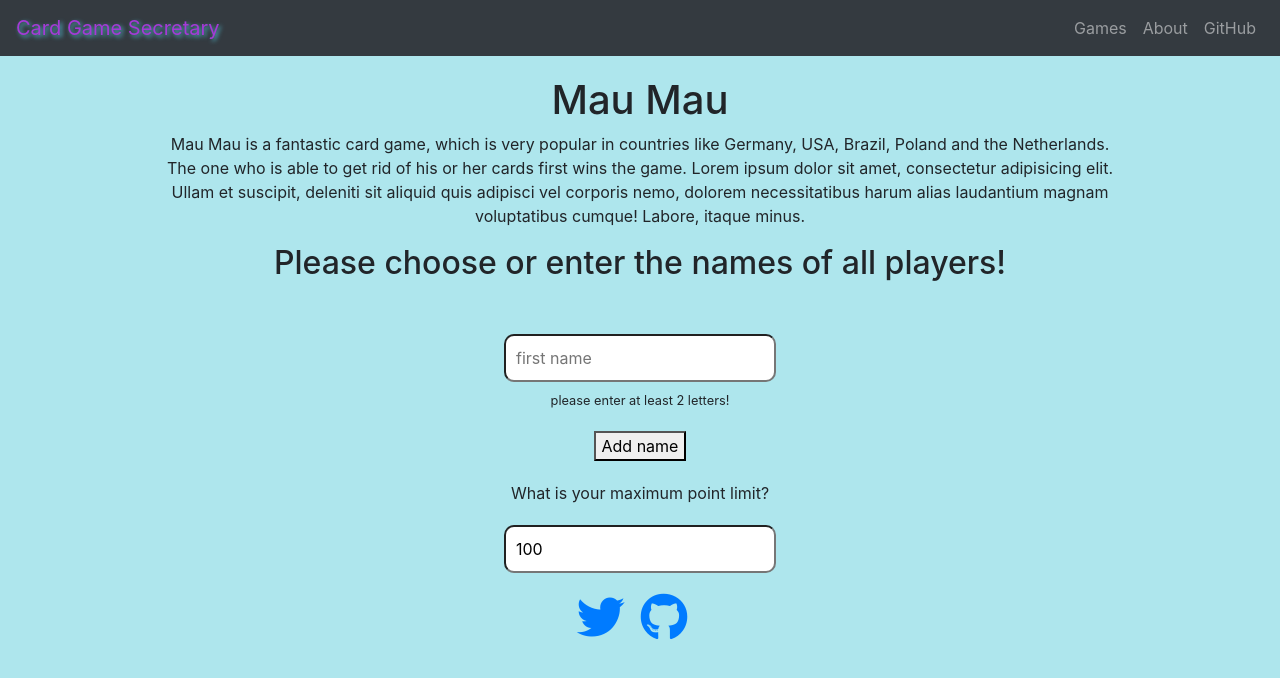
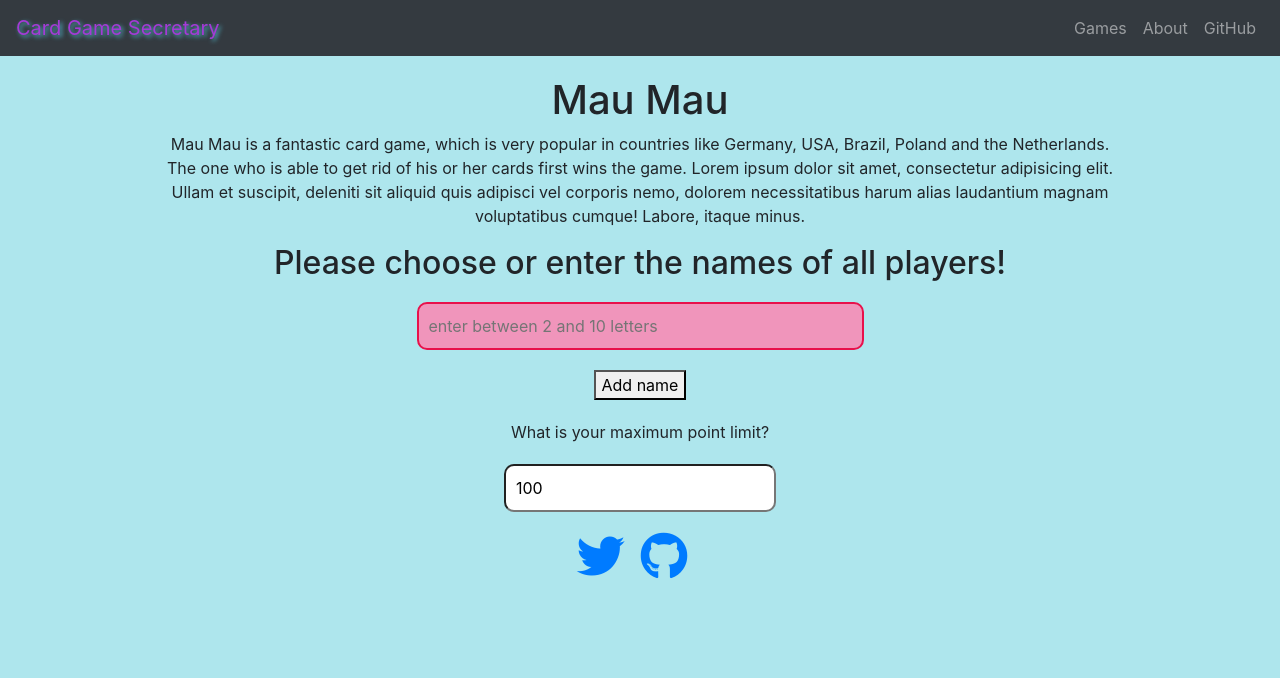
Before and after one commit to bastian-ger/card_secretary, a React app: page /maumau in a window 1280 px wide. Shown: the top 678 px of the page. Built offline with nearby package versions, Linux system fonts and the light colour scheme.

Commit message:
Added Input component
and implemented it within PlayersForm

```diff
--- a/src/components/PlayersForm/PlayersForm.js
+++ b/src/components/PlayersForm/PlayersForm.js
@@ -8,6 +8,7 @@ import * as gameDependentComponentActions from '../../store/actions/gameDependen
 import { withRouter } from 'react-router-dom';
 
 import MauMauMiniForm from '../MauMauMiniForm/MauMauMiniForm';
+import Input from '../UI/Input/Input';
 
 class PlayersForm extends Component {
   state = {
@@ -25,19 +26,22 @@ class PlayersForm extends Component {
     return (
       <Aux>
         <form
-          onSubmit={this.submitHandler}
+          onSubmit={this.addNameHandler}
           className={classes.PlayersForm}
         >
-          <label htmlFor="name"></label>
-          <input
+          <Input
+            inputElementType="input"
             type="text"
             id="name"
             value={this.state.currentPlayerName}
-            placeholder="first name"
-            onChange={this.nameChangedHandler}
+            placeholder="enter between 2 and 10 letters"
+            minLength="2"
+            maxLength="10"
+            label=""
+            required
+            changed={this.nameChangedHandler}
           />
-          <small>please enter at least 2 letters!</small>
-        <button onClick={this.addNameHandler}>Add name</button>
+        <button>Add name</button>
           {gameDependentComponent}
         </form>
         {Object.keys(this.state.players).length > 0 ? <h2>These are your players...</h2> : null}
@@ -64,26 +68,23 @@ class PlayersForm extends Component {
   }
 
   nameChangedHandler = (event) => {
-    this.setState({currentPlayerName: event.target.value});
+    this.setState({
+      currentPlayerName: event.target.value,
+      touched: true
+    });
   }
 
-  submitHandler = (event) => {
+  addNameHandler = (event) => {
     event.preventDefault();
-  }
-
-  addNameHandler = () => {
-    if (this.state.currentPlayerName.length > 1) {
       const updatedPlayers = {
         ...this.state.players,
         [this.state.currentPlayerName]: 0
       };
-      console.log(updatedPlayers);
 
       this.setState({
         players: updatedPlayers,
-        currentPlayerName: ''
+        currentPlayerName: '',
       });
-    }
   }
 
   removeNameHandler = ({currentTarget}) => {
--- /dev/null
+++ b/src/components/UI/Input/Input.css
@@ -0,0 +1,33 @@
+.Input {
+  width: 100%;
+  box-sizing: border-box;
+}
+
+.InputEl {
+  border: 2px solid grey;
+  padding: 10px 10px;
+  display: block;
+  width: 100%;
+  box-sizing: border-box;
+}
+
+.InputEl:invalid {
+  border: 2px solid #e8114b;
+  background-color: #f095bb;
+}
+
+.InputEl:valid {
+  background-color: #8fe290;
+}
+
+@media (min-width: 576px) {
+  .InputEl {
+    width: 447px;
+  }
+}
+
+.Label {
+  font-weight: bolder;
+  display: block;
+  margin-bottom: 10px;
+}
--- /dev/null
+++ b/src/components/UI/Input/Input.js
@@ -0,0 +1,74 @@
+  import React from 'react';
+  import classes from './Input.css';
+
+  // Parts of this component are copied from Maximilian Schwarzmüller's course
+  // "React 16 - The Complete Guide" on Udemy
+  const Input = (props) => {
+    let inputEl = null;
+
+    switch (props.inputElementType) {
+      case ('input'):
+        inputEl = <input
+          className = {classes.InputEl}
+          placeholder={props.placeholder}
+          type={props.type}
+          minLength={props.minLength}
+          maxLength={props.maxLength}
+          required={props.required}
+          value={props.value}
+          id={props.id}
+          onChange={props.changed} />;
+        break;
+      case ('textarea'):
+        inputEl = <textarea
+          className={classes.InputEl}
+          placeholder={props.placeholder}
+          value={props.value}
+          id={props.id}
+          maxLength={props.maxLength}
+          required={props.required}
+          onChange={props.changed} />;
+        break;
+      case ('select'):
+        inputEl = (
+          <select
+            className={classes.InputEl}
+            {...props.elementConfig}
+            value={props.changed}
+            id={props.id}
+          >
+            {props.elementConfig.options.map(option => {
+              return (
+                <option
+                  value={option.value}
+                  onChange={props.changed}
+                  key={option.value}
+                  required={props.required}
+                >
+                  {option.displayValue}
+                </option>
+              );
+            })}
+          </select>
+        );
+        break;
+      default:
+        inputEl = <input
+          className={classes.InputEl}
+          type={props.type}
+          placeholder={props.placeholder}
+          required={props.required}
+          value={props.value}
+          id={props.id}
+          onChange={props.changed} />;
+    }
+
+    return (
+      <div className={classes.Input}>
+        <label className={classes.Label} htmlFor="{props.id}">{props.label}</label>
+            {inputEl}
+      </div>
+    );
+  }
+
+  export default Input;
```
